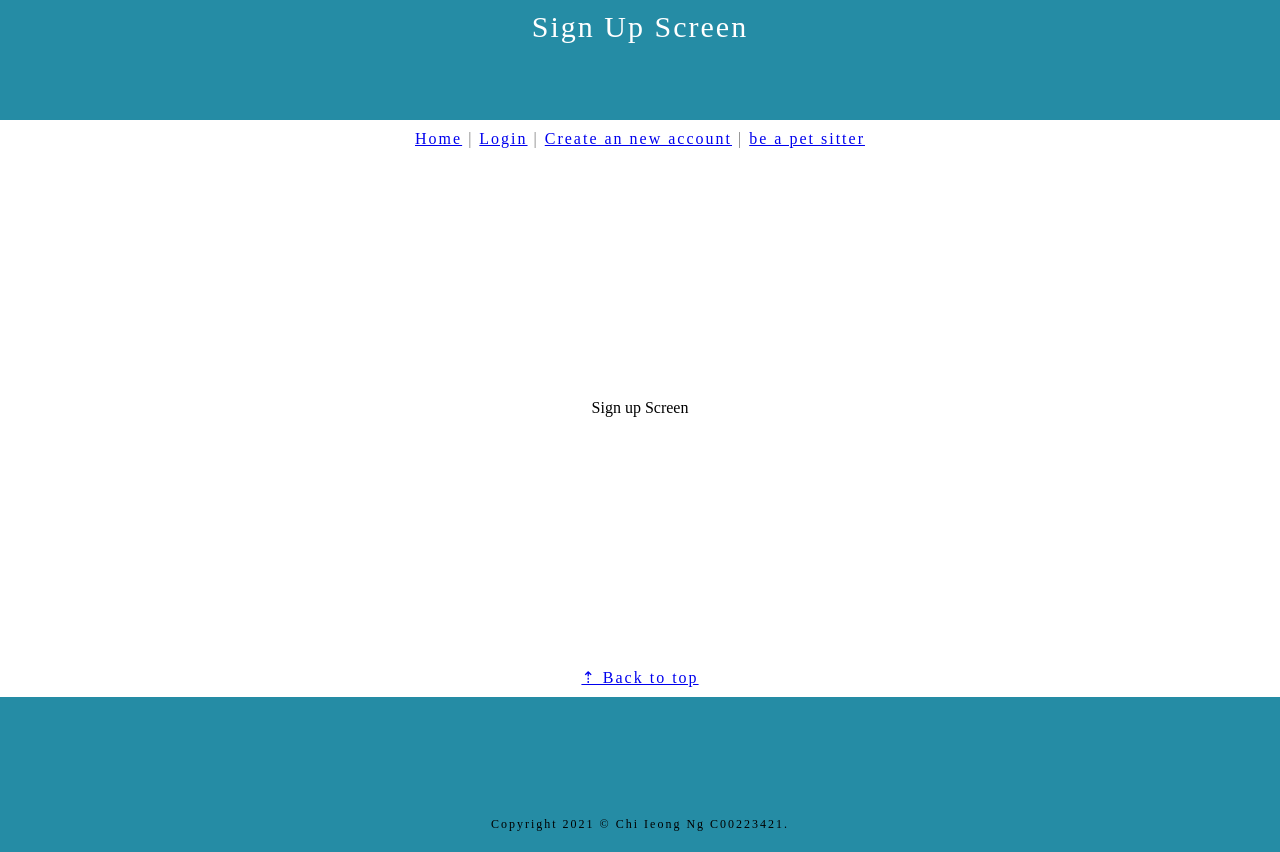
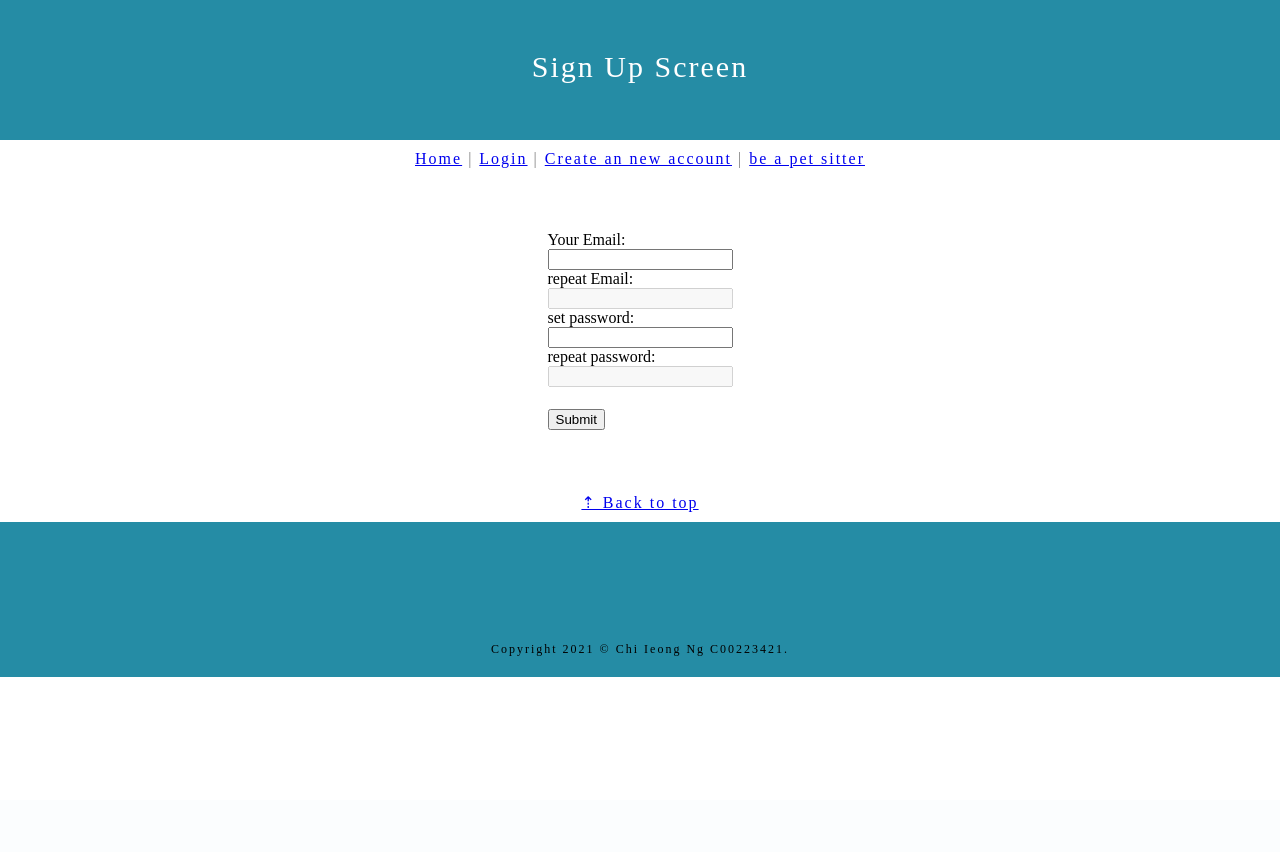
Before and after one commit to imlovincat/PetBnB, a Flask app: page /signup in a window 1280 px wide. After the commit the page ends 677 px from the top, so only its background shows below. Run offline with Flask 2, Linux system fonts and the light colour scheme.

Commit message:
session updated

```diff
--- a/app.py
+++ b/app.py
@@ -1,7 +1,11 @@
-from flask import Flask, render_template, request
+from flask import Flask, render_template, request, session
+from data_utils import *
+from datetime import timedelta
+import os
 
 app = Flask(__name__)
-
+app.config['SECRET_KEY'] = os.urandom(24)
+app.config['PERMANENT_SESSION_LIFETIME'] = timedelta(days=31)
 
 @app.route("/")
 def display_homepage():
@@ -10,7 +14,6 @@ def display_homepage():
         the_title="Project - PetBnB",
         the_opening_title="Main Screen",
     )
-
 
 @app.route("/login")
 def petbnb_login():
@@ -29,25 +32,41 @@ def petbnb_signup():
     )
 
 @app.route("/bepetsitter")
-def petbnb_bepetsitter():
+def petbnb_be_a_petsitter():
     return render_template(
         "bepetsitter.html",
         the_title="Project - PetBnB",
         the_opening_title="Sign up pet sitter Screen",
     )
 
-@app.route("/processform", methods=["POST"])
-def process_from_data():
+@app.route("/signupform", methods=["POST"])
+def process_for_new_customer_signup_form():
     data = request.form
+    customer_signup_data(data)
+    return render_template(
+        "signupcomplete.html",
+        the_title="Project - PetBnB",
+        the_opening_title="Thanks for sign up",
+        the_email=data["email"],
+    )
 
-    with open("comments.txt", "a") as df:
-        print(data["thename"], ",", sep="", end="", file=df)
-        print(data["theemail"], ",", sep="", end="", file=df)
-        print(data["thesubject"], ",", sep="", end="", file=df)
-        print(data["themessage"], file=df)
+@app.route("/loginform", methods=["POST"])
+def process_for_customer_login_form():
+    data = request.form
+    return_data = customer_login_data(data)
 
-        return (
-            "Hi "
-            + data["thename"]
-            + ", thank you for visit and leave me your comment! see you :)"
-        )
+    if len(return_data) == 1:
+        session['user'] = data["email"]
+        session.permanent = True
+        command = "Login Sucess"
+
+    else :
+        command = "Login Failed"
+        session['user'] = False
+
+    return render_template(
+        "logincomplete.html",
+        the_title="Project - PetBnB",
+        the_opening_title="Login complete",
+        the_command = command,
+    )
--- /dev/null
+++ b/data_utils.py
@@ -0,0 +1,23 @@
+import DBcm
+
+connection = {
+    'host': 'localhost',
+    'user': 'root',
+    'password': '123456',
+    'database': 'petbnb'
+}
+
+
+def customer_signup_data(data):
+
+    with DBcm.UseDatabase(connection) as cursor:
+        SQL = """ INSERT INTO customer (email,password) VALUES (%s, %s) """
+        cursor.execute(SQL, (data["email"], data["password"]),)
+
+
+def customer_login_data(data):
+    with DBcm.UseDatabase(connection) as cursor:
+        SQL = """SELECT id, email FROM customer WHERE email = %s AND password = %s"""
+        cursor.execute(SQL, (data["email"], data["password"]),)
+        data = cursor.fetchall()
+    return data
--- /dev/null
+++ b/database.txt
@@ -0,0 +1,3 @@
+create database petbnb;
+use petbnb;
+CREATE TABLE customer (id int auto_increment primary key, email varchar(50) NOT NULL UNIQUE, password varchar(16) );
--- /dev/null
+++ b/module.txt
@@ -0,0 +1,2 @@
+pip install Flask
+pip install DBcm
--- a/static/css/style.css
+++ b/static/css/style.css
@@ -4,6 +4,17 @@
 body {
     padding: 0px;
     margin: 0px;
+}
+
+div.heading {
+    background-color: #258CA5;
+    padding-top: 50px;
+    padding-bottom: 10px;
+    color: white;
+    text-align: center;
+    font-size: 30px;
+    letter-spacing: 2px;
+	height: 80px;
 }
 
 div.top {
@@ -15,21 +26,11 @@ div.top {
     letter-spacing: 2px;
 }
 
-div.heading {
-    background-color: #258CA5;
-    padding-top: 10px;
-    padding-bottom: 10px;
-    color: white;
-    text-align: center;
-    font-size: 30px;
-    letter-spacing: 2px;
-	height: 100px;
-}
+
 
 div.middle {
     padding-top: 50px;
     padding-bottom: 50px;
-    min-height: 400px;
     display: flex;
     justify-content: center;
     align-items: center;
@@ -45,6 +46,12 @@ div.bottom {
     color: black;
 }
 
-table.content {
-    border-spacing: 0px 0px;
+div.search {
+	min-width: 600px;
+    background-color: lightgray;
+    padding: 30px;
+    text-align: left;
+    font-size: 12px;
+    letter-spacing: 2px;
+    color: black;
 }
--- a/templates/signup.html
+++ b/templates/signup.html
@@ -1,11 +1,27 @@
 {% extends "base.html" %}
 
 {% block the_content %}
-
-<table class="content">
+<form method="POST" action="/signupform">
+<div>
+<table>
     <tr>
-        <td>Sign up Screen</td>
+        <td>
+		<label>Your Email:</label><br>
+		<input type="email" id="email" name="email" required><br>
+		<label>repeat Email:</label><br>
+		<input type="email" id="repeatemail" name="repeatemail" disabled><br>
+		<label>set password:</label><br>
+		<input type="password" id="password" name="password" required><br>
+		<label>repeat password:</label><br>
+		<input type="password" id="repeatpassword" name="repeatpassword" disabled><br><br>
+		</td>
     </tr>
+	<tr>
+		<td>
+		<input type="submit" value="Submit">
+		</td>
+	</tr>
 </table>
-
+</div>
+</form>
 {% endblock %}
```
Also changed, not shown: templates/index.html (+53 -4 lines), templates/login.html (+20 -3 lines), templates/logincomplete.html (added, +8 -0 lines), templates/signupcomplete.html (added, +7 -0 lines), 1 other file.
